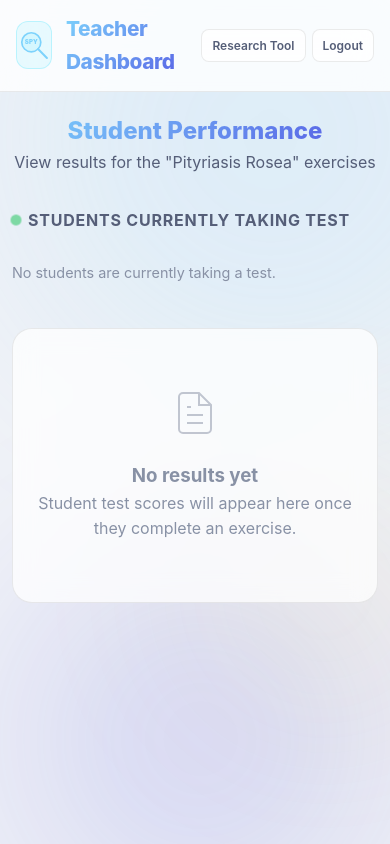
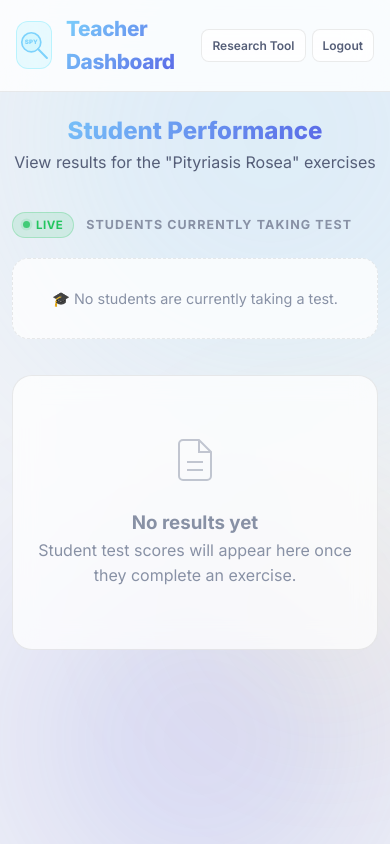
Before and after one commit to kerem-shn/Spy-AI, a Flask app: template templates/dashboard.html in a window 390 px wide. Run offline with Flask 3, Linux system fonts and the light colour scheme; the template is opened without the code that fills it, so the values that code supplies are empty.

Commit message:
fix: dashboard styling, partial credit, F5 restore, mobile layout, clear progress on submit

```diff
--- a/app.py
+++ b/app.py
@@ -118,12 +118,12 @@ ENTITY_LABEL_DISPLAY = {
 # These bypass the translation engine for known medical/dermatology terms.
 # ---------------------------------------------------------------------------
 TRANSLATION_OVERRIDES = {
-    "christmas tree rash": ["Madalyon Hastalığı"],
+    "christmas tree rash": ["Madalyon Hastalığı", "Gül Hastalığı"],
     "mother patch":  ["birincil lezyon", "ilk lezyon", "madalyon plak", "primer plak"],
     "herald patch":  ["haberci plak", "öncü plak"],
     "daughter patch": ["ikincil lezyon", "artçı plak", "sekonder plak"],
     "patch":          ["plak", "lezyon", "yama"],
-    "pityriasis rosea": ["Pitiriyazis Rozea", "Gül Hastalığı"],
+    "pityriasis rosea": ["Pitiriyazis Rozea"],
     "skin rash": ["deri döküntüsü", "cilt döküntüsü"],
     "abdomen": ["karın", "batın"],
     "scalp": ["kafa derisi", "saç derisi"],
@@ -149,7 +149,7 @@ DEFINITION_OVERRIDES = {
     "soles": ["the underside of the foot from the heel to the toes", "the bottom of a shoe"],
     "headache": ["pain in the head caused by dilation of cerebral arteries or muscle contractions or a reaction to drugs", "something or someone that causes anxiety; a source of unhappiness."],
     "patch": ["a small area of skin that is different from the skin around it", "a piece of material used to mend or cover a hole"],
-    "board-certified": ""
+    "board-certified": ["kurul onaylı", "sertifikalı"]
 }
 
 class SpyAICache:
@@ -302,6 +302,15 @@ class SpyAICache:
             """)
             return cursor.fetchall()
         except: return []
+
+    def delete_progress(self, user_id):
+        try:
+            with self._lock:
+                conn = sqlite3.connect(self.db_path)
+                conn.execute("DELETE FROM quiz_progress WHERE user_id=?", (user_id,))
+                conn.commit()
+                conn.close()
+        except: pass
 
     def get(self, category, key):
         try:
@@ -1158,6 +1167,13 @@ def student_progress():
     } for r in rows])
 
 
+@app.route("/api/clear_progress", methods=["POST"])
+@login_required
+def clear_progress():
+    cache.delete_progress(current_user.id)
+    return jsonify({"success": True})
+
+
 @app.route("/upload", methods=["POST"])
 def upload():
     if "file" not in request.files:
--- a/templates/dashboard.html
+++ b/templates/dashboard.html
@@ -4,98 +4,147 @@
     <meta charset="UTF-8">
     <meta name="viewport" content="width=device-width, initial-scale=1.0">
     <title>Teacher Dashboard — Spy AI</title>
+    <link rel="preconnect" href="https://fonts.googleapis.com">
+    <link href="https://fonts.googleapis.com/css2?family=Inter:wght@300;400;500;600;700;800;900&family=JetBrains+Mono:wght@400;500;600;700&display=swap" rel="stylesheet">
     <link rel="stylesheet" href="/static/themes.css">
     <link rel="stylesheet" href="/static/style.css">
     <style>
         .dashboard-main { max-width: 1200px; margin: 0 auto; padding: 40px 24px; }
-        .dashboard-header { display: flex; justify-content: space-between; align-items: center; margin-bottom: 32px; }
+        .dashboard-header { display: flex; justify-content: space-between; align-items: center; margin-bottom: 36px; }
         .dashboard-title { font-size: 2rem; font-weight: 800; background: linear-gradient(135deg, var(--grad-start), var(--grad-end)); -webkit-background-clip: text; -webkit-text-fill-color: transparent; }
 
+        /* ── Results Table ── */
         .results-table-container {
-            background: var(--bg-card);
-            backdrop-filter: blur(12px);
-            border: 1px solid var(--border-subtle);
-            border-radius: 20px;
-            overflow: hidden;
-            animation: panelIn 0.5s ease;
+            background: var(--bg-card); backdrop-filter: blur(12px);
+            border: 1px solid var(--border-subtle); border-radius: 20px;
+            overflow: hidden; animation: panelIn 0.5s ease;
         }
         .results-table { width: 100%; border-collapse: collapse; text-align: left; }
         .results-table th {
-            padding: 16px 24px;
-            background: rgba(0,0,0,0.03);
-            font-size: 0.82rem;
-            text-transform: uppercase;
-            letter-spacing: 0.05em;
-            color: var(--text-muted);
+            padding: 16px 24px; background: rgba(0,0,0,0.03);
+            font-size: 0.82rem; text-transform: uppercase;
+            letter-spacing: 0.05em; color: var(--text-muted);
             border-bottom: 1px solid var(--border-subtle);
         }
         .results-table td {
-            padding: 16px 24px;
-            border-bottom: 1px solid var(--border-subtle);
-            font-size: 0.95rem;
-            color: var(--text-primary);
+            padding: 16px 24px; border-bottom: 1px solid var(--border-subtle);
+            font-size: 0.95rem; color: var(--text-primary);
         }
         .results-table tr:last-child td { border-bottom: none; }
         .results-table tr:hover td { background: rgba(0,212,255,0.02); }
 
         .score-pill {
-            padding: 4px 12px;
-            border-radius: 20px;
-            font-weight: 700;
-            font-family: 'JetBrains Mono', monospace;
-            font-size: 0.85rem;
+            padding: 4px 12px; border-radius: 20px;
+            font-weight: 700; font-family: 'JetBrains Mono', monospace; font-size: 0.85rem;
         }
-        .score-pill--high { background: rgba(16, 185, 129, 0.1); color: var(--accent-green); }
-        .score-pill--mid { background: rgba(245, 158, 11, 0.1); color: var(--accent-amber); }
-        .score-pill--low { background: rgba(244, 63, 94, 0.1); color: var(--accent-rose); }
+        .score-pill--high { background: rgba(16,185,129,0.1); color: var(--accent-green); }
+        .score-pill--mid  { background: rgba(245,158,11,0.1);  color: var(--accent-amber); }
+        .score-pill--low  { background: rgba(244,63,94,0.1);   color: var(--accent-rose); }
 
         .student-info { display: flex; flex-direction: column; }
         .student-id { font-size: 0.75rem; color: var(--text-muted); font-family: 'JetBrains Mono', monospace; }
-
         .empty-state { text-align: center; padding: 60px 24px; color: var(--text-muted); }
 
-        /* ── Mobile / Tablet Responsive ── */
+        /* ── Live Progress Section ── */
+        .live-section { margin-bottom: 36px; }
+        .live-section__header {
+            display: flex; align-items: center; gap: 12px; margin-bottom: 20px;
+        }
+        .live-section__title {
+            font-size: 0.78rem; font-weight: 700;
+            text-transform: uppercase; letter-spacing: 0.09em;
+            color: var(--text-muted);
+        }
+        .live-badge {
+            display: inline-flex; align-items: center; gap: 6px;
+            background: rgba(34,197,94,0.12);
+            border: 1px solid rgba(34,197,94,0.25);
+            border-radius: 20px; padding: 3px 10px;
+            font-size: 0.72rem; font-weight: 700;
+            color: #22c55e; letter-spacing: 0.04em;
+        }
+        .live-dot {
+            width: 7px; height: 7px; border-radius: 50%; background: #22c55e;
+            animation: pulse-dot 1.4s ease-in-out infinite;
+        }
+        @keyframes pulse-dot {
+            0%,100%{ opacity:1; box-shadow:0 0 0 0 rgba(34,197,94,.4); }
+            50%{ opacity:.7; box-shadow:0 0 0 4px rgba(34,197,94,0); }
+        }
+        .progress-cards {
+            display: grid; grid-template-columns: repeat(auto-fill,minmax(280px,1fr)); gap: 16px;
+        }
+        .progress-card {
+            background: var(--bg-card); backdrop-filter: blur(12px);
+            border: 1px solid var(--border-subtle); border-radius: 18px;
+            padding: 20px 22px; position: relative; overflow: hidden;
+            animation: panelIn .4s ease; transition: box-shadow .2s, transform .2s;
+        }
+        .progress-card:hover { transform: translateY(-2px); box-shadow: 0 8px 32px rgba(0,212,255,0.08); }
+        .progress-card::before {
+            content: ''; position: absolute; top: 0; left: 0; right: 0; height: 2px;
+            background: linear-gradient(90deg, var(--accent-cyan,#00d4ff), var(--accent-purple,#7c3aed));
+        }
+        .progress-card__top { display: flex; align-items: center; gap: 12px; margin-bottom: 14px; }
+        .progress-card__avatar {
+            width: 38px; height: 38px; border-radius: 50%;
+            background: linear-gradient(135deg, var(--accent-cyan,#00d4ff), var(--accent-purple,#7c3aed));
+            display: flex; align-items: center; justify-content: center;
+            font-weight: 800; font-size: 0.9rem; color: #fff; flex-shrink: 0;
+        }
+        .progress-card__info { flex: 1; min-width: 0; }
+        .progress-card__name {
+            font-weight: 700; font-size: 0.95rem; color: var(--text-primary);
+            white-space: nowrap; overflow: hidden; text-overflow: ellipsis;
+        }
+        .progress-card__test {
+            font-size: 0.72rem; color: var(--text-muted);
+            font-family: 'JetBrains Mono', monospace; margin-top: 2px;
+            white-space: nowrap; overflow: hidden; text-overflow: ellipsis;
+        }
+        .progress-card__pct {
+            font-size: 1.15rem; font-weight: 800; flex-shrink: 0;
+            background: linear-gradient(135deg, var(--accent-cyan,#00d4ff), var(--accent-purple,#7c3aed));
+            -webkit-background-clip: text; -webkit-text-fill-color: transparent;
+        }
+        .progress-bar-wrap {
+            background: rgba(0,0,0,0.06); border-radius: 100px; height: 6px;
+            overflow: hidden; margin-bottom: 8px;
+        }
+        .progress-bar-inner {
+            height: 100%; border-radius: 100px;
+            background: linear-gradient(90deg, var(--accent-cyan,#00d4ff), var(--accent-purple,#7c3aed));
+            transition: width .5s cubic-bezier(.4,0,.2,1);
+            box-shadow: 0 0 8px rgba(0,212,255,0.3);
+        }
+        .progress-card__label {
+            font-size: 0.72rem; color: var(--text-muted);
+            display: flex; justify-content: space-between;
+        }
+        .no-live {
+            color: var(--text-muted); font-size: 0.9rem;
+            padding: 28px 24px; text-align: center;
+            background: var(--bg-card); border: 1px dashed var(--border-subtle);
+            border-radius: 16px;
+        }
+
+        /* ── Mobile ── */
         @media (max-width: 768px) {
             .dashboard-main { padding: 20px 12px; }
             .dashboard-header { flex-direction: column; gap: 8px; text-align: center; }
             .dashboard-title { font-size: 1.5rem; }
             .header__actions { gap: 6px; }
             .header__actions .btn { font-size: 0.75rem; padding: 6px 10px; }
-
-            /* Card-based layout for mobile */
             .results-table thead { display: none; }
-            .results-table, .results-table tbody, .results-table tr, .results-table td {
-                display: block; width: 100%;
-            }
-            .results-table tr {
-                padding: 16px; margin-bottom: 8px;
-                border-bottom: 1px solid var(--border-subtle);
-            }
-            .results-table td {
-                padding: 4px 0; border-bottom: none;
-                display: flex; justify-content: space-between; align-items: center;
-            }
-            .results-table td::before {
-                font-weight: 700; font-size: 0.75rem;
-                text-transform: uppercase; color: var(--text-muted);
-            }
+            .results-table, .results-table tbody, .results-table tr, .results-table td { display: block; width: 100%; }
+            .results-table tr { padding: 16px; margin-bottom: 8px; border-bottom: 1px solid var(--border-subtle); }
+            .results-table td { padding: 4px 0; border-bottom: none; display: flex; justify-content: space-between; align-items: center; }
+            .results-table td::before { font-weight: 700; font-size: 0.75rem; text-transform: uppercase; color: var(--text-muted); }
             .results-table td:nth-child(1)::before { content: 'Student'; }
             .results-table td:nth-child(2)::before { content: 'Test'; }
             .results-table td:nth-child(3)::before { content: 'Score'; }
             .results-table td:nth-child(4)::before { content: 'Date'; }
-         /* Live progress styles */
-        .live-section { margin-bottom: 32px; }
-        .live-section__title { font-size: 1rem; font-weight: 700; color: var(--text-secondary); text-transform: uppercase; letter-spacing: 0.05em; margin-bottom: 16px; display: flex; align-items: center; gap: 8px; }
-        .live-dot { width: 8px; height: 8px; border-radius: 50%; background: #22c55e; animation: pulse-dot 1.5s ease-in-out infinite; }
-        @keyframes pulse-dot { 0%,100%{opacity:1;transform:scale(1)} 50%{opacity:.5;transform:scale(1.4)} }
-        .progress-cards { display: grid; grid-template-columns: repeat(auto-fill, minmax(260px,1fr)); gap: 12px; }
-        .progress-card { background: var(--bg-card); border: 1px solid var(--border-subtle); border-radius: 14px; padding: 16px 20px; }
-        .progress-card__name { font-weight: 700; font-size: 0.95rem; color: var(--text-primary); margin-bottom: 4px; }
-        .progress-card__test { font-size: 0.75rem; color: var(--text-muted); margin-bottom: 10px; font-family: 'JetBrains Mono', monospace; }
-        .progress-bar-wrap { background: rgba(0,0,0,0.06); border-radius: 100px; height: 8px; overflow: hidden; }
-        .progress-bar-inner { height: 100%; border-radius: 100px; background: linear-gradient(90deg, var(--accent-cyan,#00d4ff), var(--accent-purple,#7c3aed)); transition: width .4s ease; }
-        .progress-card__label { font-size: 0.75rem; color: var(--text-muted); margin-top: 6px; text-align: right; }
-        .no-live { color: var(--text-muted); font-size: 0.9rem; padding: 12px 0; }
+        }
     </style>
 </head>
 <body>
@@ -135,14 +184,18 @@
 
         <!-- LIVE PROGRESS SECTION -->
         <div class="live-section">
-            <div class="live-section__title">
-                <span class="live-dot"></span> Students Currently Taking Test
+            <div class="live-section__header">
+                <div class="live-badge">
+                    <span class="live-dot"></span> LIVE
+                </div>
+                <span class="live-section__title">Students Currently Taking Test</span>
             </div>
             <div class="progress-cards" id="progress-cards">
-                <p class="no-live">No students are currently taking a test.</p>
+                <p class="no-live">🎓 No students are currently taking a test.</p>
             </div>
         </div>
 
+        <!-- RESULTS TABLE -->
         <div class="results-table-container">
             {% if results %}
             <table class="results-table">
@@ -182,7 +235,6 @@
                     <polyline points="14 2 14 8 20 8"></polyline>
                     <line x1="16" y1="13" x2="8" y2="13"></line>
                     <line x1="16" y1="17" x2="8" y2="17"></line>
-                    <polyline points="10 9 9 9 8 9"></polyline>
                 </svg>
                 <h3>No results yet</h3>
                 <p>Student test scores will appear here once they complete an exercise.</p>
@@ -197,17 +249,29 @@ async function pollProgress() {
         const res = await fetch("/api/student_progress");
         const data = await res.json();
         const container = document.getElementById("progress-cards");
-        if (!data.length) {
-            container.innerHTML = '<p class="no-live">No students are currently taking a test.</p>';
+        if (!data || !data.length) {
+            container.innerHTML = '<p class="no-live">🎓 No students are currently taking a test.</p>';
             return;
         }
         container.innerHTML = data.map(s => {
             const pct = s.total > 0 ? Math.round((s.question_index / s.total) * 100) : 0;
+            const initials = s.name.split(" ").map(w => w[0]).join("").toUpperCase().slice(0,2);
             return `<div class="progress-card">
-                <div class="progress-card__name">${s.name}</div>
-                <div class="progress-card__test">${s.test_id}</div>
-                <div class="progress-bar-wrap"><div class="progress-bar-inner" style="width:${pct}%"></div></div>
-                <div class="progress-card__label">Question ${s.question_index} of ${s.total} &nbsp;·&nbsp; ${pct}%</div>
+                <div class="progress-card__top">
+                    <div class="progress-card__avatar">${initials}</div>
+                    <div class="progress-card__info">
+                        <div class="progress-card__name">${s.name}</div>
+                        <div class="progress-card__test">${s.test_id}</div>
+                    </div>
+                    <div class="progress-card__pct">${pct}%</div>
+                </div>
+                <div class="progress-bar-wrap">
+                    <div class="progress-bar-inner" style="width:${pct}%"></div>
+                </div>
+                <div class="progress-card__label">
+                    <span>Question ${s.question_index} of ${s.total}</span>
+                    <span>${s.updated_at ? s.updated_at.slice(11,16) : ''}</span>
+                </div>
             </div>`;
         }).join("");
     } catch(e) {}
```
Also changed, not shown: static/script.js (+31 -3 lines), templates/index.html (+51 -4 lines).
